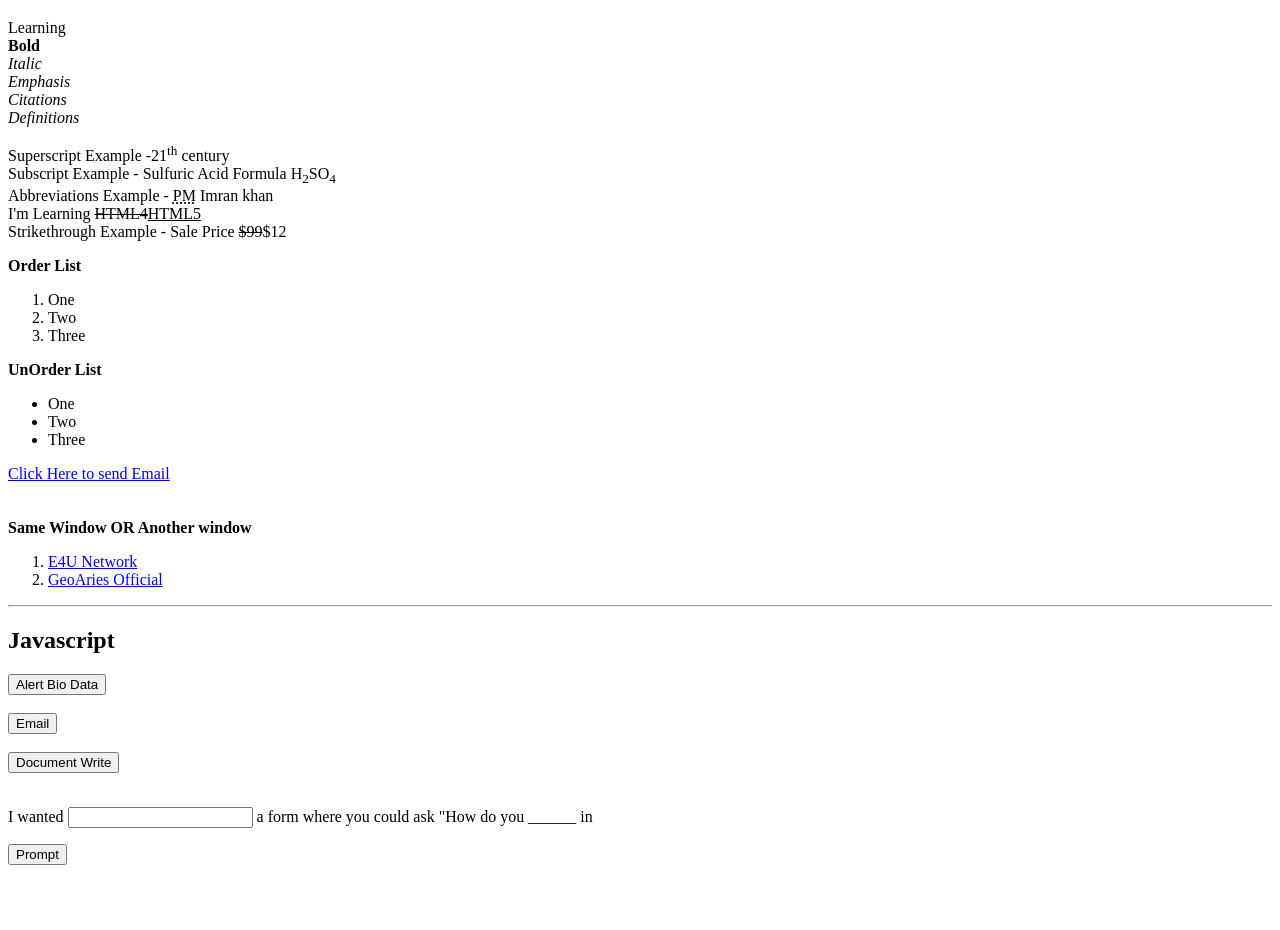
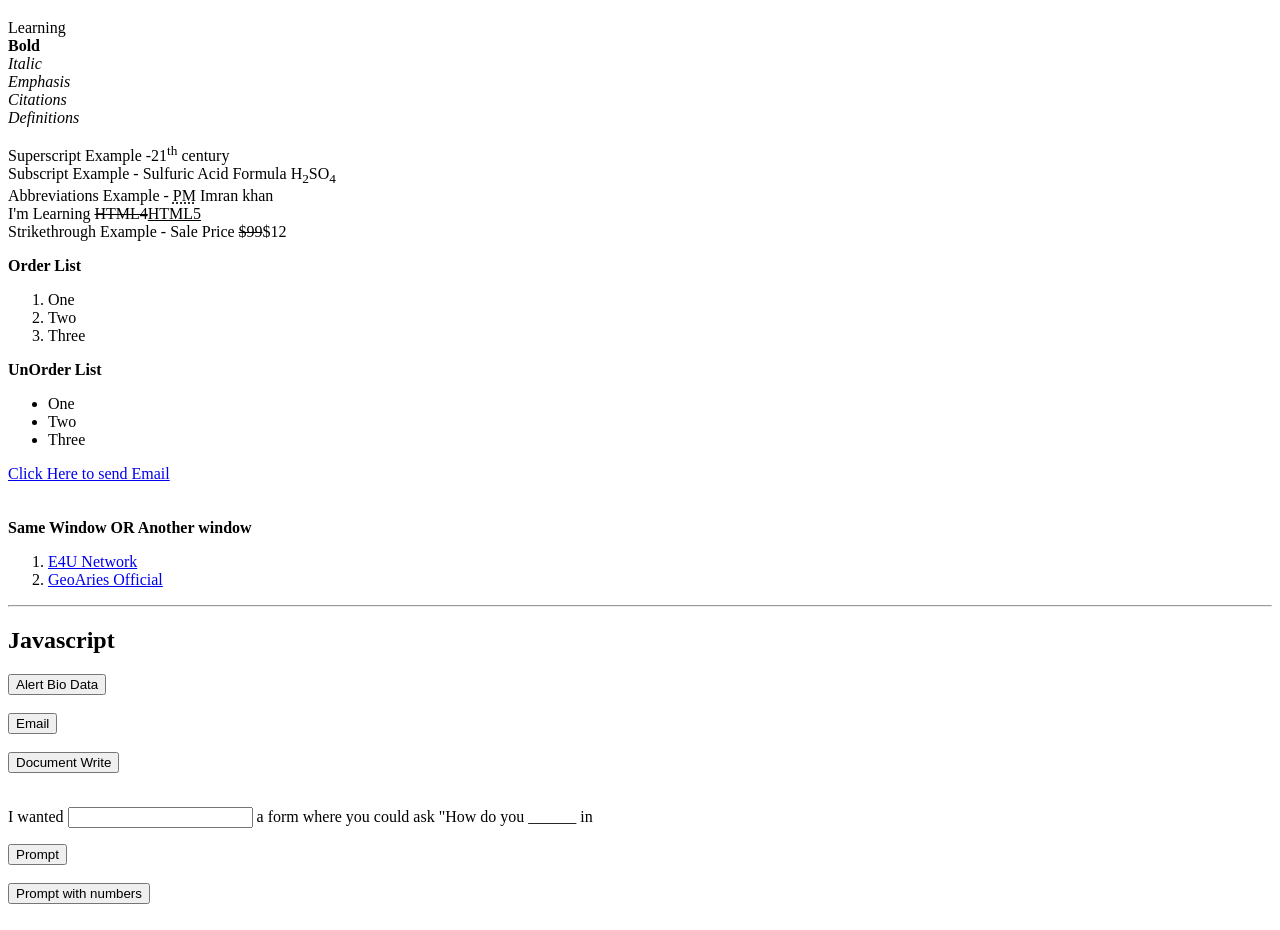
Before and after one commit to sajeel93/Html5-Css3-JavaScript, a plain HTML site: page index.html in a window 1280 px wide. Shown: the part 61-991 px from the top of the page. Before the commit the page ends 934 px from the top, so only its background shows below. Drawn offline with Linux system fonts and the light colour scheme.

Commit message:
Added Prompt with Numbers Function

```diff
--- a/index.html
+++ b/index.html
@@ -57,7 +57,9 @@
 
     <p>I wanted <input type="text" name="" id=""> a form where you could ask "How do you ______ in </p>
 
-    <button onclick="prompt123()">Prompt</button>
+    <button onclick="prompt123()">Prompt</button><br><br>
+
+    <button onclick="promptNumber()">Prompt with numbers</button><br><br>
 
 </body>
 </html>
--- a/js/first.js
+++ b/js/first.js
@@ -49,5 +49,17 @@ function prompt123() {
     var name = prompt("What is you Name??");
     console.log(name);
     // document.write(name);
+}
+function promptNumber() {
+    var no1 = 5
+    var no2 = prompt("What's your Age ?");
+    var no2ForNumbers = parseInt(no2);
+    var result = no1 + no2;
+    var result2 = no1 + no2ForNumbers;
+    var age = "I'm " + no2ForNumbers + " years old";
+    console.log(result);
+    console.log(result2);
+    console.log(age)
+
 
 }
```
